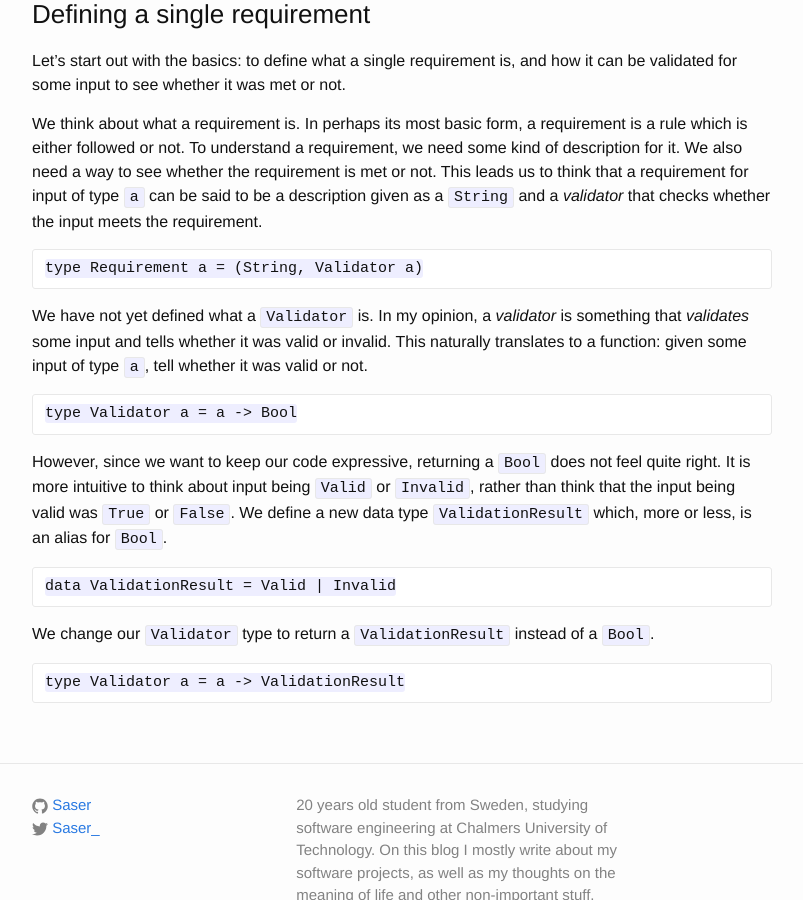
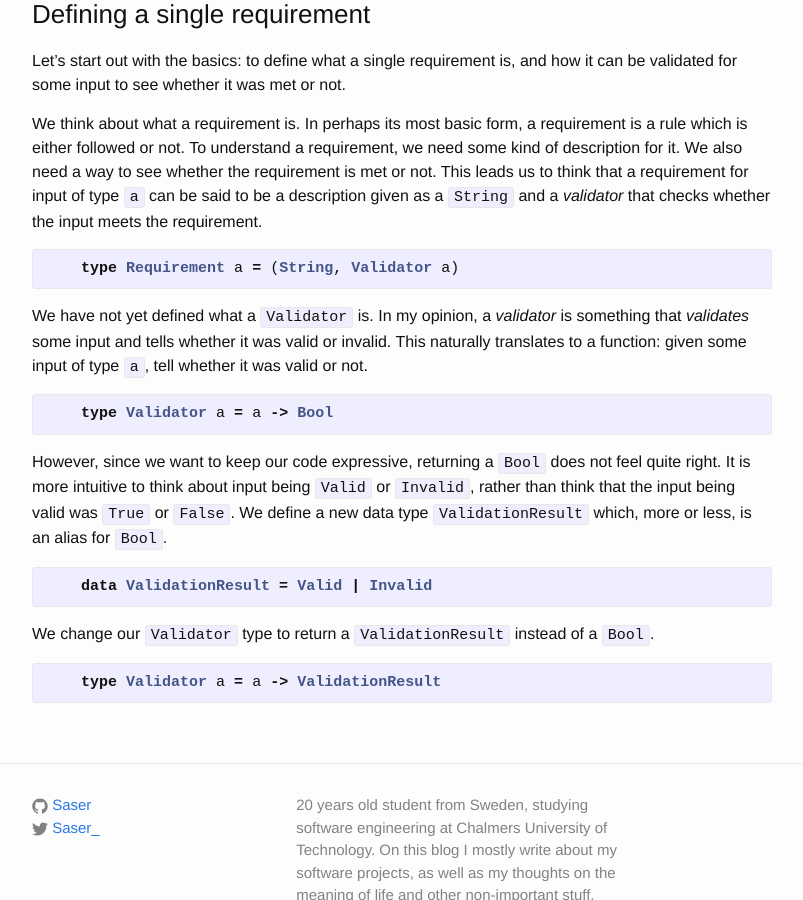
Before and after one commit to Saser/saser.github.io, a Jekyll site: the page built from _posts/2015-12-12-input-validation-using-haskell.md, in a window 1280 px wide and 900 px high, scrolled down 1432 px. Shown: the whole window, without its empty margins (238-1041 px from the left). Built offline with Jekyll 4.4.1, drawn with Linux system fonts in a browser that asks for light colours.

Commit message:
Fix (somewhat) syntax highlighting, indentation is purposely wrong

```diff
--- a/_posts/2015-12-12-input-validation-using-haskell.md
+++ b/_posts/2015-12-12-input-validation-using-haskell.md
@@ -35,16 +35,24 @@ Let's start out with the basics: to define what a single requirement is, and how
 
 We think about what a requirement is. In perhaps its most basic form, a requirement is a rule which is either followed or not. To understand a requirement, we need some kind of description for it. We also need a way to see whether the requirement is met or not. This leads us to think that a requirement for input of type `a` can be said to be a description given as a `String` and a _validator_ that checks whether the input meets the requirement.
 
+{% highlight haskell %}
     type Requirement a = (String, Validator a)
+{% endhighlight %}
 
 We have not yet defined what a `Validator` is. In my opinion, a _validator_ is something that _validates_ some input and tells whether it was valid or invalid. This naturally translates to a function: given some input of type `a`, tell whether it was valid or not.
 
+{% highlight haskell %}
     type Validator a = a -> Bool
+{% endhighlight %}
 
 However, since we want to keep our code expressive, returning a `Bool` does not feel quite right. It is more intuitive to think about input being `Valid` or `Invalid`, rather than think that the input being valid was `True` or `False`. We define a new data type `ValidationResult` which, more or less, is an alias for `Bool`.
 
+{% highlight haskell %}
     data ValidationResult = Valid | Invalid
+{% endhighlight %}
 
 We change our `Validator` type to return a `ValidationResult` instead of a `Bool`.
 
+{% highlight haskell %}
     type Validator a = a -> ValidationResult
+{% endhighlight %}
```
